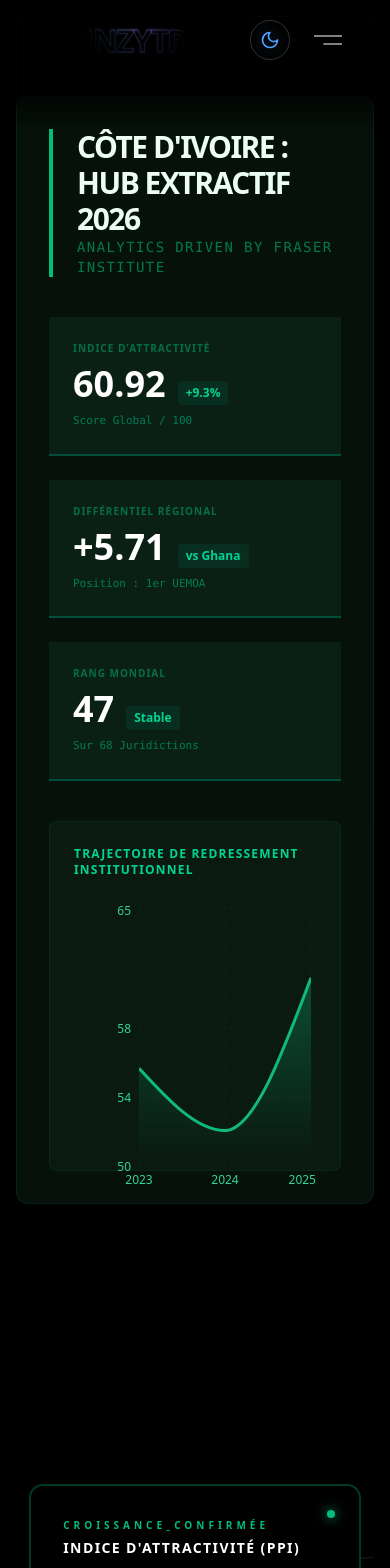
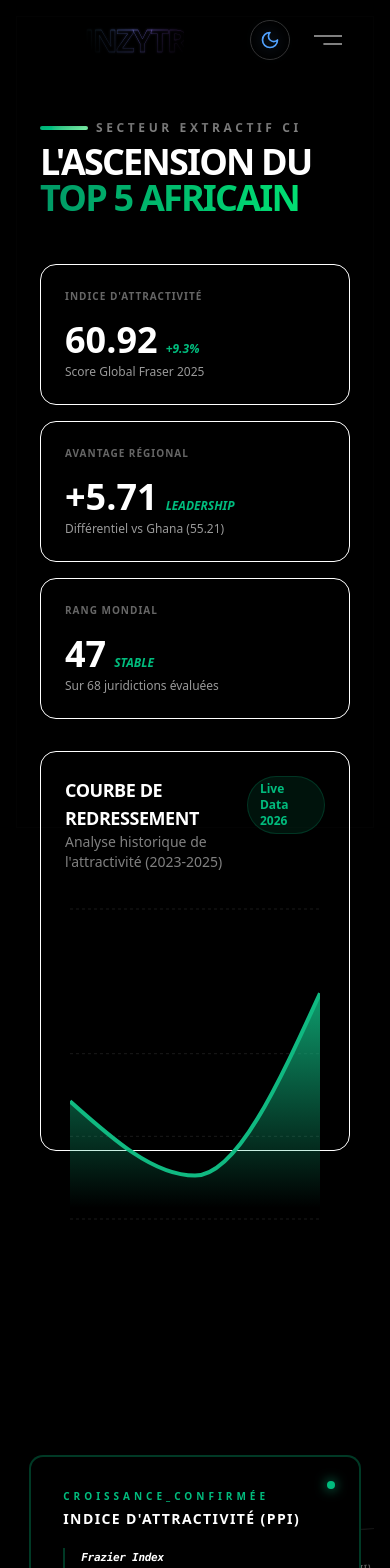
Before and after one commit to nonnzy7even7iete/nonnzytransformiumfullstackbundel, a Next.js app: page /logique-metier-serveur in a window 390 px wide. Shown: the top 1568 px of the page. Built offline with nearby package versions, Linux system fonts and the light colour scheme; no server answers.

Commit message:
Zy Bulding workflow

```diff
--- a/src/components/frontendkit/dataChart.tsx
+++ b/src/components/frontendkit/dataChart.tsx
@@ -1,100 +1,116 @@
 "use client";
+import React from "react";
 import {
-  LineChart,
-  Line,
+  AreaChart,
+  Area,
   XAxis,
   YAxis,
   CartesianGrid,
   Tooltip,
   ResponsiveContainer,
-  AreaChart,
-  Area,
 } from "recharts";
+import { cn } from "@/lib/utils";
 
-const PERFORMANCE_HISTORY = [
-  { year: "2023", score: 55.7, label: "Initial" },
-  { year: "2024", score: 52.1, label: "Perte Leadership" },
-  { year: "2025", score: 60.92, label: "Reprise (Top 5)" },
+const MINING_PERFORMANCE = [
+  { year: "2023", score: 55.7 },
+  { year: "2024", score: 52.1 },
+  { year: "2025", score: 60.92 },
 ];
 
-export default function MiningAnalytics() {
+export default function MiningDashboard() {
   return (
-    <div className="w-full bg-[#051109] p-8 text-white font-sans border border-emerald-900/30 rounded-xl">
-      {/* HEADER STRATÉGIQUE */}
-      <div className="flex flex-col mb-10 border-l-4 border-emerald-500 pl-6">
-        <h2 className="text-3xl font-black tracking-tighter text-emerald-50">
-          CÔTE D'IVOIRE : HUB EXTRACTIF 2026
-        </h2>
-        <p className="text-emerald-500/60 font-mono text-sm uppercase tracking-widest">
-          Analytics Driven by Fraser Institute
-        </p>
-      </div>
+    <div className="w-full min-h-screen bg-background text-foreground p-6 md:p-12 transition-colors duration-300">
+      {/* HEADER : LOGIQUE DE POSITIONNEMENT */}
+      <header className="mb-12">
+        <div className="flex items-center gap-2 mb-2">
+          <span className="h-1 w-12 bg-gradient-to-r from-emerald-500 to-green-300 rounded-full" />
+          <p className="text-xs font-black tracking-[0.3em] uppercase opacity-50">
+            Secteur Extractif CI
+          </p>
+        </div>
+        <h1 className="text-4xl md:text-6xl font-black tracking-tighter leading-none uppercase">
+          L'Ascension du <br />
+          <span className="text-transparent bg-clip-text bg-gradient-to-r from-emerald-600 to-green-400">
+            Top 5 Africain
+          </span>
+        </h1>
+      </header>
 
-      {/* KPI GRID */}
-      <div className="grid grid-cols-1 md:grid-cols-3 gap-6 mb-10">
-        <MetricCard
+      {/* GRID DE KPIs : LOGIQUE DE FLUX */}
+      <div className="grid grid-cols-1 md:grid-cols-3 gap-4 mb-8">
+        <StatCard
           label="Indice d'Attractivité"
           value="60.92"
-          change="+9.3%"
-          sub="Score Global / 100"
+          trend="+9.3%"
+          description="Score Global Fraser 2025"
         />
-        <MetricCard
-          label="Différentiel Régional"
+        <StatCard
+          label="Avantage Régional"
           value="+5.71"
-          change="vs Ghana"
-          sub="Position : 1er UEMOA"
+          trend="Leadership"
+          description="Différentiel vs Ghana (55.21)"
         />
-        <MetricCard
+        <StatCard
           label="Rang Mondial"
           value="47"
-          change="Stable"
-          sub="Sur 68 Juridictions"
+          trend="Stable"
+          description="Sur 68 juridictions évaluées"
         />
       </div>
 
-      {/* CHART SECTION */}
-      <div className="h-[350px] w-full bg-[#0a1a10] border border-emerald-800/20 p-6 rounded-lg">
-        <h3 className="text-emerald-400 text-xs font-bold uppercase mb-6 tracking-widest">
-          Trajectoire de Redressement Institutionnel
-        </h3>
+      {/* CHART : GRADIENT GREEN LOGIC */}
+      <div className="w-full h-[400px] rounded-2xl border border-border bg-card/50 p-6 backdrop-blur-sm">
+        <div className="flex justify-between items-start mb-8">
+          <div>
+            <h3 className="font-bold text-lg uppercase tracking-tight">
+              Courbe de Redressement
+            </h3>
+            <p className="text-sm opacity-50">
+              Analyse historique de l'attractivité (2023-2025)
+            </p>
+          </div>
+          <div className="px-3 py-1 rounded-full bg-emerald-500/10 border border-emerald-500/20 text-emerald-500 text-xs font-bold">
+            Live Data 2026
+          </div>
+        </div>
+
         <ResponsiveContainer width="100%" height="100%">
-          <AreaChart data={PERFORMANCE_HISTORY}>
+          <AreaChart data={MINING_PERFORMANCE}>
             <defs>
-              <linearGradient id="colorScore" x1="0" y1="0" x2="0" y2="1">
-                <stop offset="5%" stopColor="#10b981" stopOpacity={0.3} />
+              <linearGradient id="chartGradient" x1="0" y1="0" x2="0" y2="1">
+                <stop offset="5%" stopColor="#10b981" stopOpacity={0.8} />
                 <stop offset="95%" stopColor="#10b981" stopOpacity={0} />
               </linearGradient>
             </defs>
-            <CartesianGrid strokeDasharray="3 3" stroke="#10b98110" />
+            <CartesianGrid
+              strokeDasharray="3 3"
+              vertical={false}
+              stroke="currentColor"
+              opacity={0.1}
+            />
             <XAxis
               dataKey="year"
-              stroke="#34d399"
-              fontSize={12}
+              axisLine={false}
               tickLine={false}
-              axisLine={false}
+              tick={{ fill: "currentColor", opacity: 0.5, fontSize: 12 }}
             />
-            <YAxis
-              stroke="#34d399"
-              fontSize={12}
-              tickLine={false}
-              axisLine={false}
-              domain={[50, 65]}
-            />
+            <YAxis hide={true} domain={[50, 65]} />
             <Tooltip
               contentStyle={{
-                backgroundColor: "#051109",
-                border: "1px solid #065f46",
-                borderRadius: "8px",
+                borderRadius: "12px",
+                border: "1px solid #10b98133",
+                background: "hsl(var(--card))",
               }}
-              itemStyle={{ color: "#34d399" }}
+              itemStyle={{ color: "#10b981", fontWeight: "bold" }}
             />
             <Area
               type="monotone"
               dataKey="score"
               stroke="#10b981"
-              strokeWidth={3}
+              strokeWidth={4}
               fillOpacity={1}
-              fill="url(#colorScore)"
+              fill="url(#chartGradient)"
+              animationDuration={2000}
             />
           </AreaChart>
         </ResponsiveContainer>
@@ -103,21 +119,19 @@ export default function MiningAnalytics() {
   );
 }
 
-function MetricCard({ label, value, change, sub }: any) {
+function StatCard({ label, value, trend, description }: any) {
   return (
-    <div className="bg-[#0a2014] p-6 border-b-2 border-emerald-900 hover:border-emerald-500 transition-all group">
-      <p className="text-[10px] text-emerald-500/50 uppercase font-black tracking-widest mb-2">
+    <div className="p-6 rounded-2xl border border-border bg-card hover:border-emerald-500/50 transition-all duration-500">
+      <p className="text-[10px] font-black uppercase tracking-widest opacity-40 mb-4">
         {label}
       </p>
-      <div className="flex items-baseline gap-3">
-        <span className="text-4xl font-bold text-white group-hover:text-emerald-400 transition-colors">
-          {value}
-        </span>
-        <span className="text-xs font-bold text-emerald-400 bg-emerald-900/30 px-2 py-1 rounded">
-          {change}
+      <div className="flex items-baseline gap-2 mb-1">
+        <h2 className="text-4xl font-black tabular-nums">{value}</h2>
+        <span className="text-emerald-500 font-bold text-xs uppercase italic">
+          {trend}
         </span>
       </div>
-      <p className="text-[11px] text-emerald-700 mt-2 font-mono">{sub}</p>
+      <p className="text-xs opacity-60 font-medium">{description}</p>
     </div>
   );
 }
```
